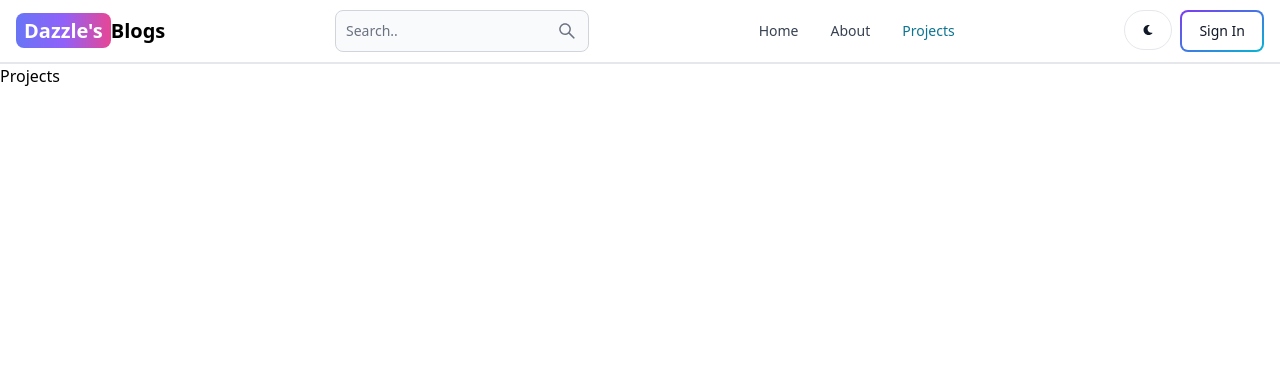
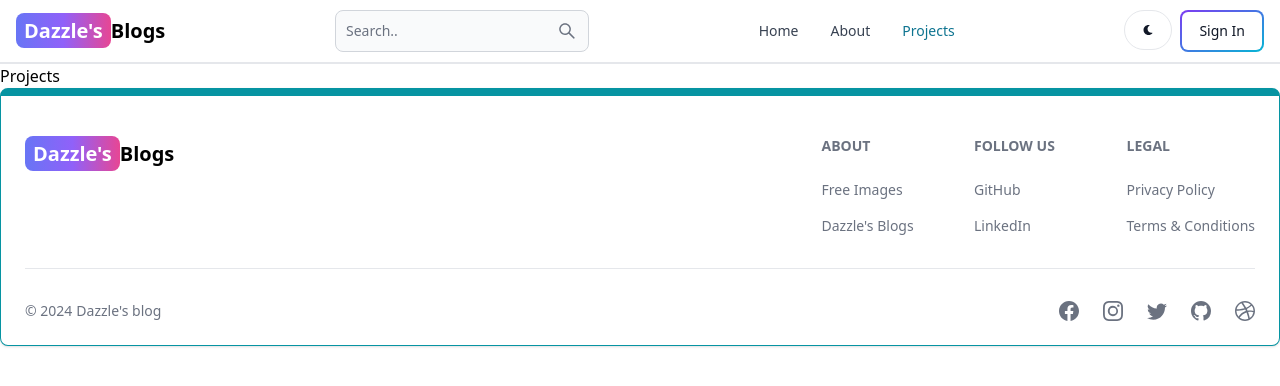
Before and after one commit to iamdul/mern-blog, a React (Vite) app in the folder client/: page /projects in a window 1280 px wide. Shown: the top 386 px of the page. Built offline with nearby package versions, Linux system fonts and the light colour scheme.

Commit message:
create and add footer component

```diff
--- a/client/src/App.jsx
+++ b/client/src/App.jsx
@@ -6,6 +6,7 @@
 import Dashboard from './pages/Dashboard'
 import Projects from './pages/Projects'
 import Header from './components/Header'
+import Footer from './components/Footer'
 function App() {
   return (
    <BrowserRouter>
@@ -18,6 +19,7 @@
       <Route path='/dashboard' element={<Dashboard/>}/>
       <Route path='/projects' element={<Projects/>}/>
     </Routes>
+    <Footer/>
 
    </BrowserRouter>
   )
--- /dev/null
+++ b/client/src/components/Footer.jsx
@@ -0,0 +1,88 @@
+import React from 'react'
+import { Footer} from 'flowbite-react'
+import {Link } from 'react-router-dom'
+import {BsFacebook,BsInstagram, BsTwitter,BsGithub,BsDribbble} from 'react-icons/bs'
+
+export default function FooterCom() {
+  return (
+    <Footer container className='border border-t-8 border-teal-500'>
+        <div className='w-full max-w-7xl mx-auto'>
+            <div className='grid w-full justify-between sm:flex md:grid-cols-1'>
+                <div className='mt-5'>
+                    <Link to='/' className='self-center whitespace-nowrap text-lg sm:text-xl font-semibold dark:text-white'>
+                    <span className='px-2 py-1 bg-gradient-to-r from-indigo-500 via-purple-500 to-pink-500 rounded-lg text-white'>Dazzle's</span>
+                        Blogs
+                    </Link>
+                </div>
+                <div className='grid grid-cols-2 gap-8 mt-4 sm:grid-cols-3 sm:gap-6'>
+                    <div>
+                        <Footer.Title title='About'/>
+                        <Footer.LinkGroup col>
+                            <Footer.Link
+                                href='https://pixabay.com'
+                                target='_blank'
+                                rel='noopener noreferrer'
+                            >
+                                Free Images
+                            </Footer.Link>
+                            <Footer.Link
+                                href='/about'
+                                target='_blank'
+                                rel='noopener noreferrer'
+                            >
+                                Dazzle's Blogs
+                            </Footer.Link>
+                        </Footer.LinkGroup>
+                    </div>
+                    <div>
+                        <Footer.Title title='Follow Us'/>
+                        <Footer.LinkGroup col>
+                            <Footer.Link
+                                href='https://github.com/iamdul'
+                                target='_blank'
+                                rel='noopener noreferrer'
+                            >
+                                GitHub
+                            </Footer.Link>
+                            <Footer.Link
+                                href='www.linkedin.com/in/iamdul'
+                                target='_blank'
+                                rel='noopener noreferrer'
+                            >
+                                LinkedIn
+                            </Footer.Link>
+                        </Footer.LinkGroup>
+                    </div>
+                    <div>
+                        <Footer.Title title='Legal'/>
+                        <Footer.LinkGroup col>
+                            <Footer.Link
+                                href='#'
+                            >
+                                Privacy Policy
+                            </Footer.Link>
+                            <Footer.Link
+                                href='#'
+                            >
+                                Terms &amp; Conditions
+                            </Footer.Link>
+                        </Footer.LinkGroup>
+                    </div>
+
+                </div>
+            </div>
+            <Footer.Divider/>
+            <div className='w-full sm:flex sm:items-center sm:justify-between'>
+                <Footer.Copyright href='#' by="Dazzle's blog" year={new Date().getFullYear()}/>
+                <div className='flex gap-6 sm:mt-0 mt-4 sm:justify-center'>
+                    <Footer.Icon href='#' icon={BsFacebook}/>
+                    <Footer.Icon href='#' icon={BsInstagram}/>
+                    <Footer.Icon href='#' icon={BsTwitter}/>
+                    <Footer.Icon href='#' icon={BsGithub}/>
+                    <Footer.Icon href='#' icon={BsDribbble}/>
+                </div>
+            </div>
+        </div>
+    </Footer>
+  )
+}
```
